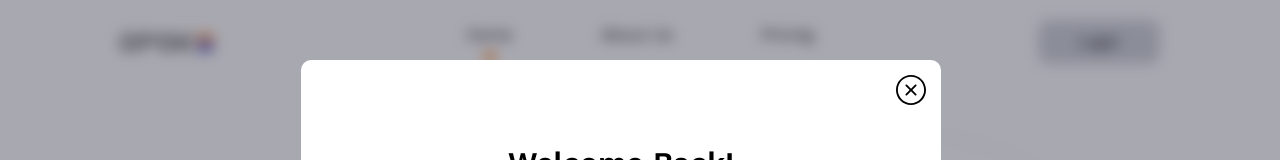
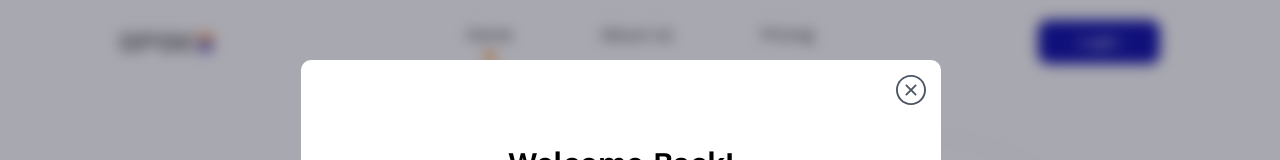
Before and after one commit to Niscolinx/opoko, a React (Vite) app: page / in a window 1280 px wide. Both pictures are taken after a click on the button "Login". Shown: the top 160 px of the page. Built offline with nearby package versions, Linux system fonts and the light colour scheme.

Commit message:
working on auth

```diff
--- a/src/components/Header.tsx
+++ b/src/components/Header.tsx
@@ -47,7 +47,7 @@ const Header = () => {
       </div>
       <div className="flex justify-end">
         <button
-          className="bg-gray-300 rounded-2xl px-16 py-4"
+          className="bg-color-blue text-white rounded-2xl px-16 py-4"
           onClick={openLoginModal}
         >
           Login
--- a/src/container/Auth.tsx
+++ b/src/container/Auth.tsx
@@ -91,7 +91,7 @@ function Auth() {
         <section className="grid place-content-center w-full h-[100vh]">
           <div className="bg-white rounded-2xl grid place-content-center justify-items-center w-[64rem] gap-8 relative">
             <button className="" onClick={closeDialog}>
-              <SlClose className="text-5xl absolute right-0 top-0 m-6" />
+              <SlClose className="text-5xl absolute right-0 top-0 m-6 text-gray-600" />
             </button>
             {renderAuthPath.get(step)}
           </div>
```
